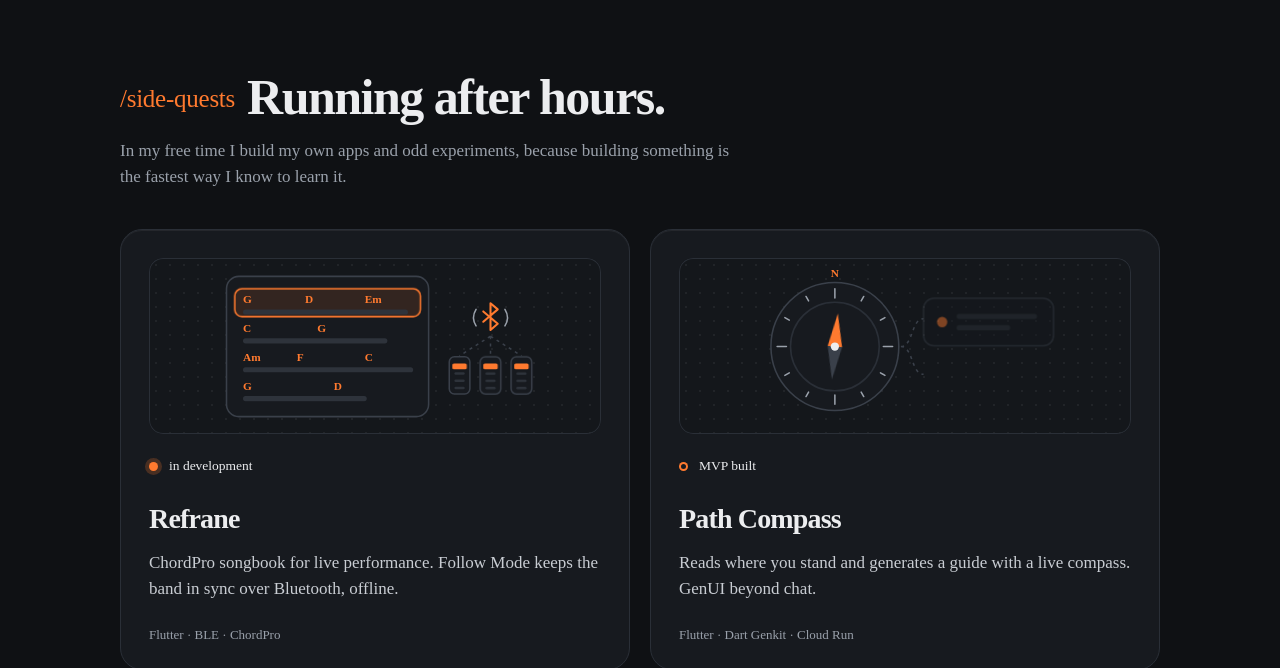
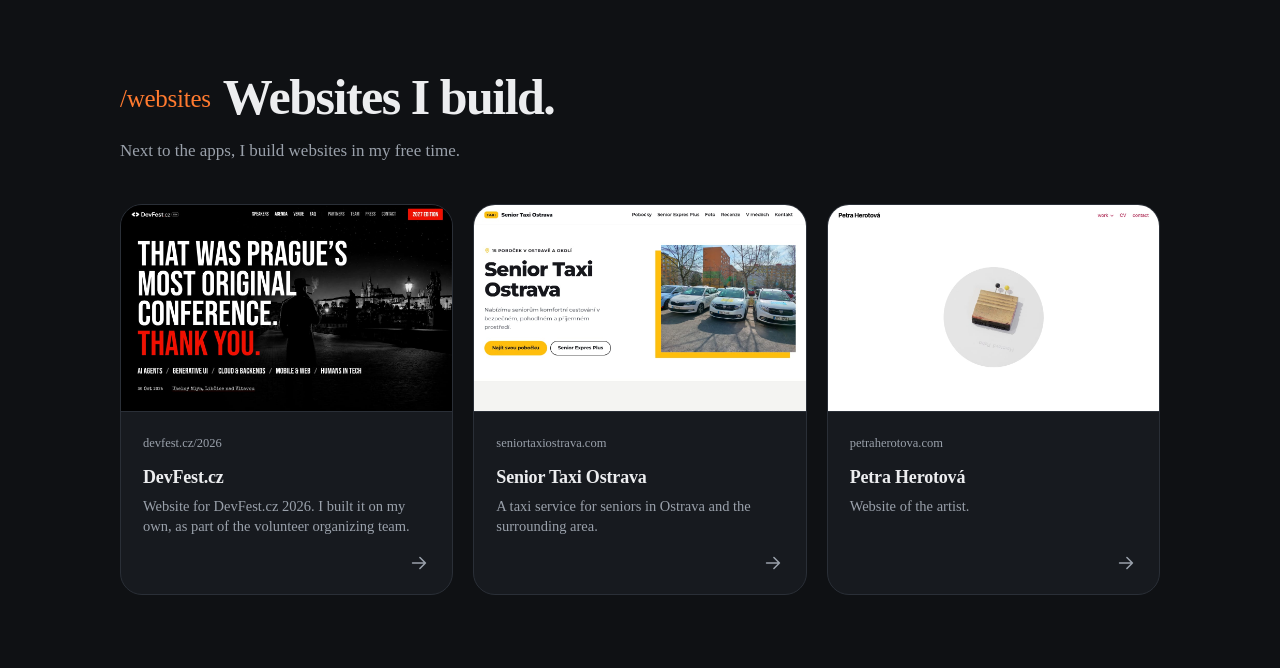
Before and after one commit to ryzizub/ryzizub-website, an Astro site: page / in a window 1280 px wide. Shown: the part 1961-2629 px from the top of the page. Built offline with nearby package versions, Linux system fonts and the light colour scheme; Astro itself is replaced by a stand-in of ours.

Commit message:
feat(websites): show the websites I build as screenshot cards (#8)

```diff
--- /dev/null
+++ b/src/components/Websites.astro
@@ -0,0 +1,144 @@
+---
+import { getCollection } from 'astro:content';
+import config from '../site.config';
+import { sized } from '../lib/assets';
+import Icon from './Icon';
+import SectionHead from './SectionHead.astro';
+
+// Screenshots are drawn for the widest card, one column on a tablet: 640 px.
+const websites = await Promise.all(
+	(await getCollection('websites'))
+		.sort((a, b) => a.data.order - b.data.order)
+		.map(async ({ data }) => {
+			const url = new URL(data.href);
+			return { ...data, address: (url.host + url.pathname).replace(/\/$/, ''), image: await sized(data.screenshot, { width: 640 }) };
+		}),
+);
+const { title, intro } = config.sections.websites;
+---
+
+<section id="websites" class="sec w">
+	<SectionHead command="/websites" title={title} intro={intro} />
+	<ul class="wg">
+		{
+			websites.map((site) => (
+				<li>
+					<a class="wc" href={site.href}>
+						<span class="shot" aria-hidden="true">
+							<img
+								src={site.image.src}
+								srcset={site.image.srcset}
+								width={site.image.width}
+								height={site.image.height}
+								alt=""
+								loading="lazy"
+								decoding="async"
+							/>
+						</span>
+						<span class="ad">{site.address}</span>
+						<b>{site.name}</b>
+						<em>{site.description}</em>
+						<span class="go" aria-hidden="true">
+							<Icon name="arrow" />
+						</span>
+					</a>
+				</li>
+			))
+		}
+	</ul>
+</section>
+
+<style>
+	.wg {
+		display: grid;
+		grid-template-columns: repeat(3, minmax(0, 1fr));
+		gap: 20px;
+	}
+
+	.wc {
+		display: flex;
+		flex-direction: column;
+		gap: 6px;
+		height: 100%;
+		padding: 0 22px 20px;
+		border: 1px solid var(--line);
+		border-radius: 22px;
+		background: var(--pan);
+		color: var(--ink);
+		overflow: hidden;
+		transition:
+			border-color 0.18s,
+			transform 0.25s cubic-bezier(0.2, 1, 0.3, 1);
+	}
+
+	.wc:hover {
+		border-color: var(--edge);
+		color: var(--ink);
+		transform: translateY(-2px);
+	}
+
+	/* The top of the live site, edge to edge, as the card's preview. */
+	.shot {
+		display: block;
+		margin: 0 -22px 16px;
+		border-bottom: 1px solid var(--line);
+		background: var(--low);
+		aspect-ratio: 16 / 10;
+		overflow: hidden;
+	}
+
+	.shot img {
+		width: 100%;
+		height: 100%;
+		object-fit: cover;
+		object-position: top;
+		transition: transform 0.3s cubic-bezier(0.2, 1, 0.3, 1);
+	}
+
+	.wc:hover .shot img {
+		transform: scale(1.03);
+	}
+
+	.ad {
+		margin-bottom: 8px;
+		font-family: var(--mono);
+		font-size: 12.5px;
+		color: var(--mut);
+	}
+
+	.wc b {
+		font-size: 18px;
+		font-weight: 600;
+		line-height: 1.3;
+		letter-spacing: -0.01em;
+	}
+
+	.wc em {
+		font-size: 14.5px;
+		font-style: normal;
+		line-height: 1.4;
+		color: var(--mut);
+	}
+
+	.go {
+		margin-top: auto;
+		padding-top: 10px;
+		align-self: flex-end;
+		transition: transform 0.18s;
+	}
+
+	.wc:hover .go {
+		color: var(--acc);
+		transform: translateX(3px);
+	}
+
+	@container (max-width: 700px) {
+		.wg {
+			grid-template-columns: minmax(0, 1fr);
+		}
+
+		.ad {
+			font-size: 13px;
+		}
+	}
+</style>
--- a/src/content.config.ts
+++ b/src/content.config.ts
@@ -4,7 +4,7 @@ import { file } from 'astro/loaders';
 import { ICONS } from './lib/icons';
 
 const icon = z.enum(Object.keys(ICONS) as [keyof typeof ICONS, ...(keyof typeof ICONS)[]]);
-/** A file name in src/assets/logos or src/assets/apps, without the folder. src/lib/assets.ts fails the build on a typo. */
+/** A file name in src/assets/logos, src/assets/apps or src/assets/sites, without the folder. src/lib/assets.ts fails the build on a typo. */
 const asset = z.string();
 
 // What the /build palette lists. `arg` is what the input types, `hint` the short tag.
@@ -47,6 +47,19 @@ const apps = defineCollection({
 		/** The icon is drawn for a dark tile. */
 		dark: z.boolean().default(false),
 		nda: z.boolean().default(false),
+	}),
+});
+
+// Websites he builds, shown with a screenshot of the live site.
+const websites = defineCollection({
+	loader: file('src/content/websites.json'),
+	schema: z.object({
+		order: z.number().int(),
+		name: z.string(),
+		description: z.string(),
+		href: z.url(),
+		/** A 1280×800 screenshot of the top of the site, in src/assets/sites. */
+		screenshot: asset,
 	}),
 });
 
@@ -99,4 +112,4 @@ const logos = defineCollection({
 	}),
 });
 
-export const collections = { builds, credentials, apps, quests, talks, logos };
+export const collections = { builds, credentials, apps, websites, quests, talks, logos };
--- /dev/null
+++ b/src/content/websites.json
@@ -0,0 +1,26 @@
+[
+	{
+		"id": "devfest",
+		"order": 1,
+		"name": "DevFest.cz",
+		"description": "Website for DevFest.cz 2026. I built it on my own, as part of the volunteer organizing team.",
+		"href": "https://devfest.cz/2026",
+		"screenshot": "devfest.jpg"
+	},
+	{
+		"id": "seniortaxi",
+		"order": 2,
+		"name": "Senior Taxi Ostrava",
+		"description": "A taxi service for seniors in Ostrava and the surrounding area.",
+		"href": "https://seniortaxiostrava.com/",
+		"screenshot": "seniortaxi.jpg"
+	},
+	{
+		"id": "petraherotova",
+		"order": 3,
+		"name": "Petra Herotová",
+		"description": "Website of the artist.",
+		"href": "https://petraherotova.com/",
+		"screenshot": "petraherotova.jpg"
+	}
+]
--- a/src/lib/assets.ts
+++ b/src/lib/assets.ts
@@ -2,8 +2,8 @@ import type { ImageMetadata } from 'astro';
 import { getImage } from 'astro:assets';
 import type { ImageData } from '../components/AppIcon';
 
-// Logos and app icons, looked up by file name from the content JSON.
-const files = import.meta.glob<{ default: ImageMetadata }>('../assets/{logos,apps}/*.{svg,png}', { eager: true });
+// Logos, app icons and site screenshots, looked up by file name from the content JSON.
+const files = import.meta.glob<{ default: ImageMetadata }>('../assets/{logos,apps,sites}/*.{svg,png,jpg}', { eager: true });
 
 const byName = new Map<string, ImageMetadata>();
 for (const [path, mod] of Object.entries(files)) {
@@ -12,7 +12,7 @@ for (const [path, mod] of Object.entries(files)) {
 
 export function asset(name: string): ImageMetadata {
 	const image = byName.get(name);
-	if (!image) throw new Error(`No asset "${name}" in src/assets/logos or src/assets/apps`);
+	if (!image) throw new Error(`No asset "${name}" in src/assets/logos, src/assets/apps or src/assets/sites`);
 	return image;
 }
 
--- a/src/pages/index.astro
+++ b/src/pages/index.astro
@@ -9,6 +9,7 @@ import Logos from '../components/Logos.astro';
 import Palette from '../components/Palette.astro';
 import SideQuests from '../components/SideQuests.astro';
 import Talks from '../components/Talks.astro';
+import Websites from '../components/Websites.astro';
 ---
 
 <Base>
@@ -20,6 +21,7 @@ import Talks from '../components/Talks.astro';
 		</section>
 		<Logos />
 		<Apps />
+		<Websites />
 		<SideQuests />
 		<Talks />
 		<Contact />
--- a/src/pages/llms.txt.ts
+++ b/src/pages/llms.txt.ts
@@ -10,6 +10,7 @@ export const GET: APIRoute = async () => {
 	const { person, site, links, sections, speaking } = config;
 	const builds = sorted(await getCollection('builds'));
 	const apps = sorted(await getCollection('apps'));
+	const websites = sorted(await getCollection('websites'));
 	const quests = sorted(await getCollection('quests'));
 	const talks = sorted(await getCollection('talks'));
 	const credentials = sorted(await getCollection('credentials'));
@@ -33,6 +34,10 @@ export const GET: APIRoute = async () => {
 		'',
 		...apps.map((a) => `- ${a.name} (${a.role}, ${a.years}): ${a.description}`),
 		'',
+		`## ${sections.websites.title.replace(/\.$/, '')}`,
+		'',
+		...websites.map((w) => `- [${w.name}](${w.href}): ${w.description}`),
+		'',
 		`## Side quests: ${sections.quests.title.replace(/\.$/, '')}`,
 		'',
 		...quests.map((q) => `- ${q.name} (${q.status}): ${q.description} Stack: ${q.stack.join(', ')}.`),
--- a/src/site.config.ts
+++ b/src/site.config.ts
@@ -52,6 +52,10 @@ const config = {
 			title: 'Shipped apps.',
 			intro: "Mobile apps I've built as CTO, co-founder and volunteer, and for clients at Very Good Ventures.",
 		},
+		websites: {
+			title: 'Websites I build.',
+			intro: 'Next to the apps, I build websites in my free time.',
+		},
 		quests: {
 			title: 'Running after hours.',
 			intro: 'In my free time I build my own apps and odd experiments, because building something is the fastest way I know to learn it.',
```
Also changed, not shown: src/assets/sites/devfest.jpg (added), src/assets/sites/petraherotova.jpg (added), src/assets/sites/seniortaxi.jpg (added).
